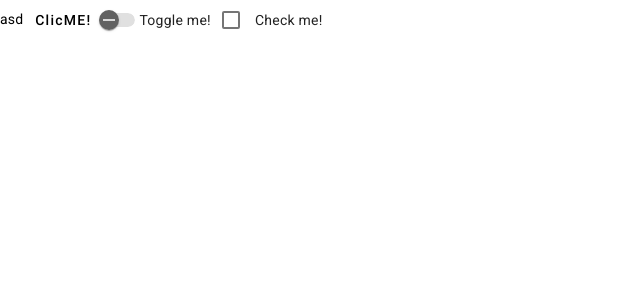
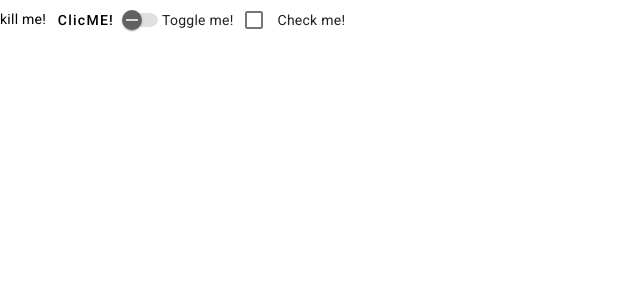
Before and after one commit to Yndiliadrin/Arena-of-the-Ethernals, an Angular app in the folder frontend/container/aofe-frontend/: page / in a window 1280 px wide. Shown: the top 300 px of the page, without its empty margins (0-640 px from the left). Built offline with nearby package versions, Linux system fonts and the light colour scheme.

Commit message:
Docker config fix + package update 4.0

```diff
--- a/frontend/container/aofe-frontend/src/app/app.component.html
+++ b/frontend/container/aofe-frontend/src/app/app.component.html
@@ -1,5 +1,5 @@
 <main>
-  asd
+  kill me!
   <button mat-button (click)="onClick()">ClicME!</button>
   <mat-slide-toggle>Toggle me!</mat-slide-toggle>
   <mat-checkbox class="example-margin">Check me!</mat-checkbox>
```
Also changed, not shown: 2 other files (tests, documents, lock files or other folders).
